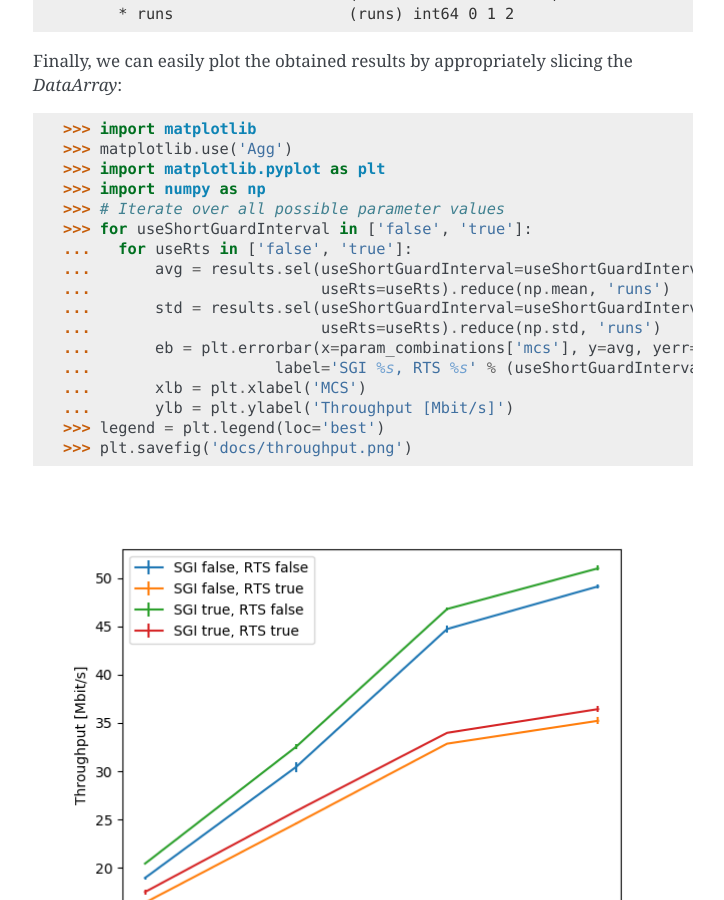
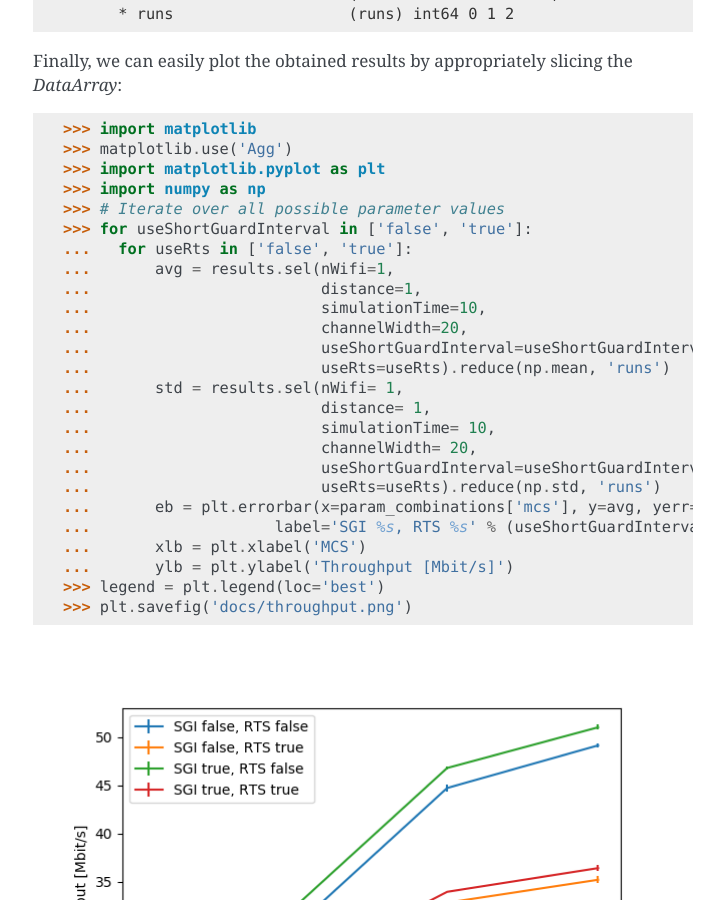
Before and after one commit to signetlabdei/sem, a Sphinx documentation site: the page built from docs/getting-started.rst, in a window 1280 px wide and 900 px high, scrolled down 4611 px. Shown: the whole window, without its empty margins (387-1111 px from the left). Built offline with Sphinx 7.4.7, drawn with Linux system fonts in a browser that asks for light colours.

Commit message:
Fix clean_parameter_space in xarray exports

```diff
--- a/docs/getting-started.rst
+++ b/docs/getting-started.rst
@@ -235,9 +235,17 @@ Finally, we can easily plot the obtained results by appropriately slicing the
   >>> # Iterate over all possible parameter values
   >>> for useShortGuardInterval in ['false', 'true']:
   ...   for useRts in ['false', 'true']:
-  ...       avg = results.sel(useShortGuardInterval=useShortGuardInterval,
+  ...       avg = results.sel(nWifi=1,
+  ...                         distance=1,
+  ...                         simulationTime=10,
+  ...                         channelWidth=20,
+  ...                         useShortGuardInterval=useShortGuardInterval,
   ...                         useRts=useRts).reduce(np.mean, 'runs')
-  ...       std = results.sel(useShortGuardInterval=useShortGuardInterval,
+  ...       std = results.sel(nWifi= 1,
+  ...                         distance= 1,
+  ...                         simulationTime= 10,
+  ...                         channelWidth= 20,
+  ...                         useShortGuardInterval=useShortGuardInterval,
   ...                         useRts=useRts).reduce(np.std, 'runs')
   ...       eb = plt.errorbar(x=param_combinations['mcs'], y=avg, yerr=6*std,
   ...                    label='SGI %s, RTS %s' % (useShortGuardInterval, useRts))
```
Also changed, not shown: 1 other file.
